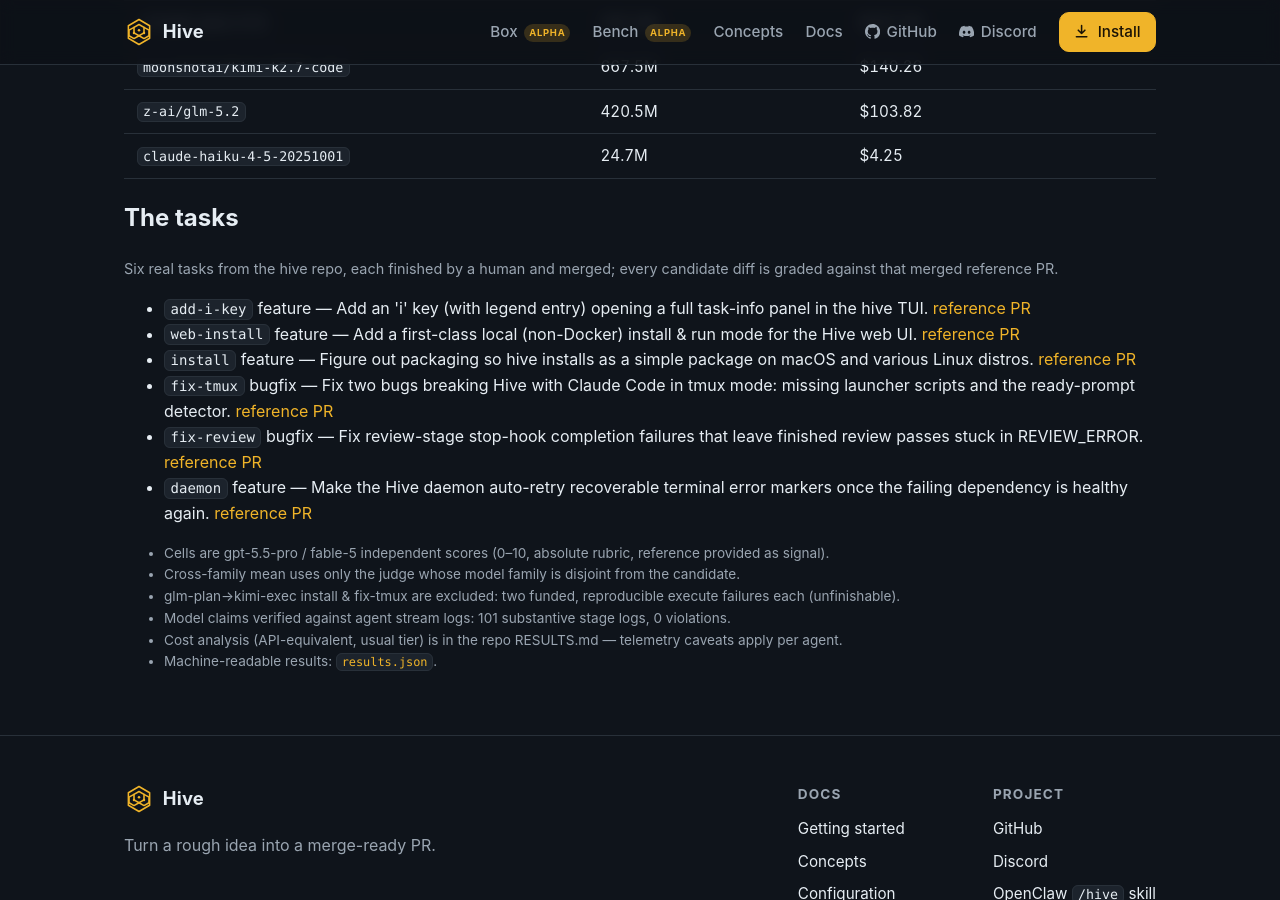
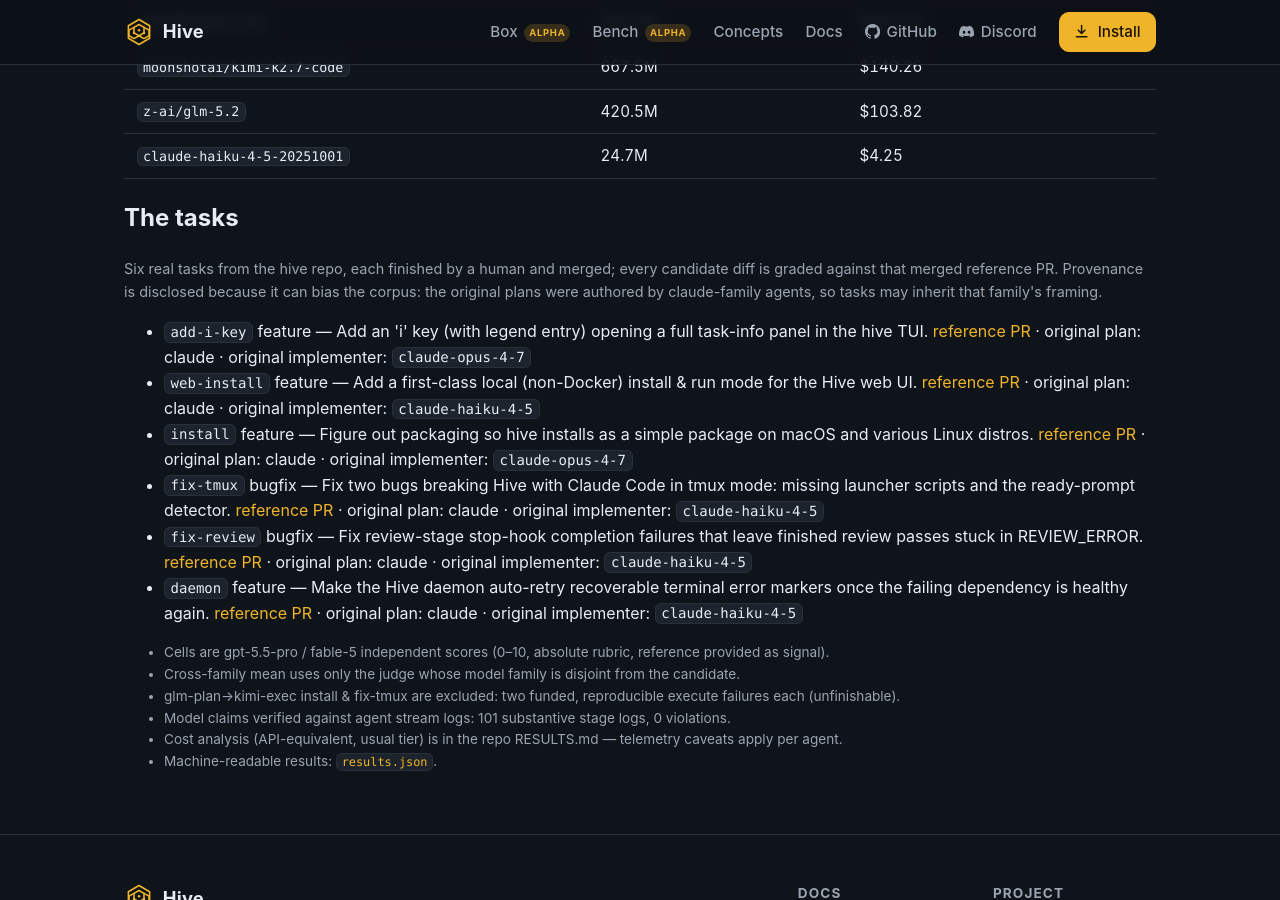
Before and after one commit to ivankuznetsov/hive-site, a Jekyll site: the page built from bench/index.md, in a window 1280 px wide and 900 px high, scrolled down 5231 px. Built offline with Jekyll 4.4.1, drawn with Linux system fonts in a browser that asks for light colours.

Commit message:
bench: provenance disclosure, task-contract statement (review cheap fixes)
Co-Authored-By: Claude Fable 5 <noreply@anthropic.com>

```diff
--- a/_data/bench.json
+++ b/_data/bench.json
@@ -14,31 +14,43 @@
   ],
   "task_meta": {
     "add-i-key": {
+      "plan_author": "claude",
+      "original_model": "claude-opus-4-7",
       "desc": "Add an 'i' key (with legend entry) opening a full task-info panel in the hive TUI.",
       "type": "feature",
       "pr": "https://github.com/ivankuznetsov/hive/pull/103"
     },
     "web-install": {
+      "plan_author": "claude",
+      "original_model": "claude-haiku-4-5",
       "desc": "Add a first-class local (non-Docker) install & run mode for the Hive web UI.",
       "type": "feature",
       "pr": "https://github.com/ivankuznetsov/hive/pull/622"
     },
     "install": {
+      "plan_author": "claude",
+      "original_model": "claude-opus-4-7",
       "desc": "Figure out packaging so hive installs as a simple package on macOS and various Linux distros.",
       "type": "feature",
       "pr": "https://github.com/ivankuznetsov/hive/pull/127"
     },
     "fix-tmux": {
+      "plan_author": "claude",
+      "original_model": "claude-haiku-4-5",
       "desc": "Fix two bugs breaking Hive with Claude Code in tmux mode: missing launcher scripts and the ready-prompt detector.",
       "type": "bugfix",
       "pr": "https://github.com/ivankuznetsov/hive/pull/623"
     },
     "fix-review": {
+      "plan_author": "claude",
+      "original_model": "claude-haiku-4-5",
       "desc": "Fix review-stage stop-hook completion failures that leave finished review passes stuck in REVIEW_ERROR.",
       "type": "bugfix",
       "pr": "https://github.com/ivankuznetsov/hive/pull/625"
     },
     "daemon": {
+      "plan_author": "claude",
+      "original_model": "claude-haiku-4-5",
       "desc": "Make the Hive daemon auto-retry recoverable terminal error markers once the failing dependency is healthy again.",
       "type": "feature",
       "pr": "https://github.com/ivankuznetsov/hive/pull/624"
--- a/_includes/bench/leaderboard.html
+++ b/_includes/bench/leaderboard.html
@@ -133,11 +133,12 @@
     </table>
 
     <h2>The tasks</h2>
-    <p class="bench-meta">Six real tasks from the hive repo, each finished by a human and merged; every candidate diff is graded against that merged reference PR.</p>
+    <p class="bench-meta">Six real tasks from the hive repo, each finished by a human and merged; every candidate diff is graded against that merged reference PR. Provenance is disclosed because it can bias the corpus: the original plans were authored by claude-family agents, so tasks may inherit that family's framing.</p>
     <ul class="bench-tasks">
       {% for entry in b.task_meta %}{% assign m = entry[1] %}
         <li><code>{{ entry[0] }}</code> <span class="bench-type">{{ m.type }}</span> — {{ m.desc }}
-          <a href="{{ m.pr }}">reference&nbsp;PR</a></li>
+          <a href="{{ m.pr }}">reference&nbsp;PR</a>
+          <span class="bench-prov">· original plan: {{ m.plan_author }} · original implementer: <code>{{ m.original_model }}</code></span></li>
       {% endfor %}
     </ul>
 
```
Also changed, not shown: bench/methodology.md (+5 -1 lines).
